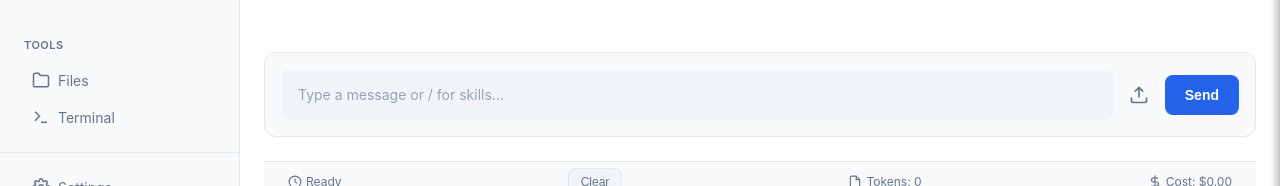
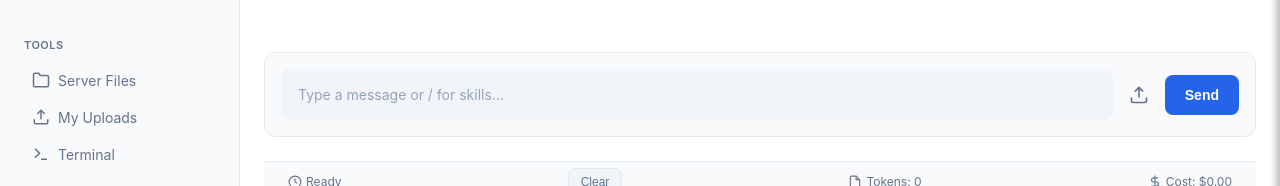
Before and after one commit to dvnuo/engineering-flow-platform, a website: page src/gateway/templates/webchat.html in a window 1280 px wide. Shown: the part 575-761 px from the top of the page. Drawn offline with nearby package versions, Linux system fonts and the light colour scheme; no server answers.

Commit message:
fix: add Server Files and My Uploads sidebar buttons properly

```diff
--- a/src/gateway/templates/webchat.html
+++ b/src/gateway/templates/webchat.html
@@ -85,11 +85,19 @@
 
             <div class="sidebar-section sidebar-section-mini">
                 <div class="sidebar-section-title">Tools</div>
-                <a href="#" class="sidebar-item" data-action="files">
+                <a href="#" class="sidebar-item" data-action="server-files" title="Server Files">
                     <svg width="18" height="18" viewBox="0 0 24 24" fill="none" stroke="currentColor" stroke-width="2">
                         <path d="M22 19a2 2 0 0 1-2 2H4a2 2 0 0 1-2-2V5a2 2 0 0 1 2-2h5l2 3h9a2 2 0 0 1 2 2z"/>
                     </svg>
-                    <span>Files</span>
+                    <span>Server Files</span>
+                </a>
+                <a href="#" class="sidebar-item" data-action="my-uploads" title="My Uploads">
+                    <svg width="18" height="18" viewBox="0 0 24 24" fill="none" stroke="currentColor" stroke-width="2">
+                        <path d="M21 15v4a2 2 0 0 1-2 2H5a2 2 0 0 1-2-2v-4"/>
+                        <polyline points="17 8 12 3 7 8"/>
+                        <line x1="12" y1="3" x2="12" y2="15"/>
+                    </svg>
+                    <span>My Uploads</span>
                 </a>
                 <a href="#" class="sidebar-item" onclick="alert('Terminal - Coming soon')">
                     <svg width="18" height="18" viewBox="0 0 24 24" fill="none" stroke="currentColor" stroke-width="2">
```
